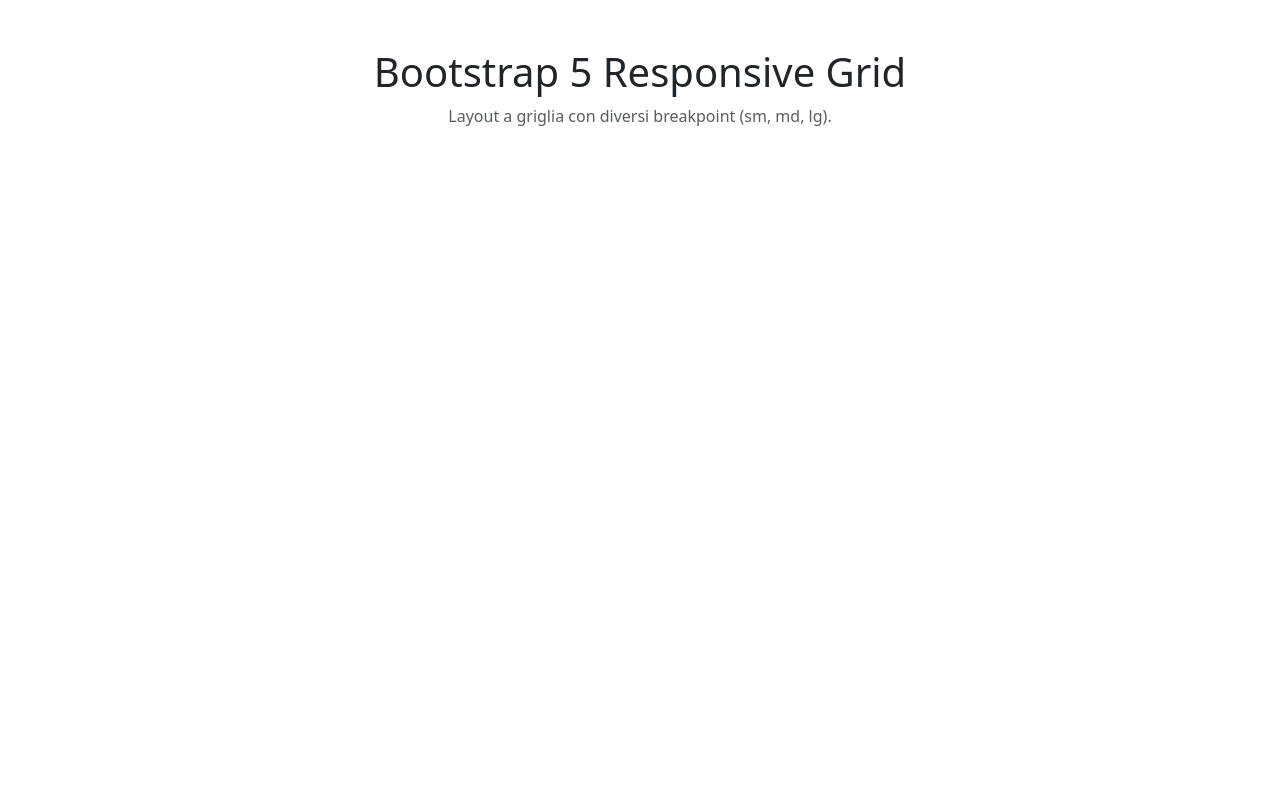
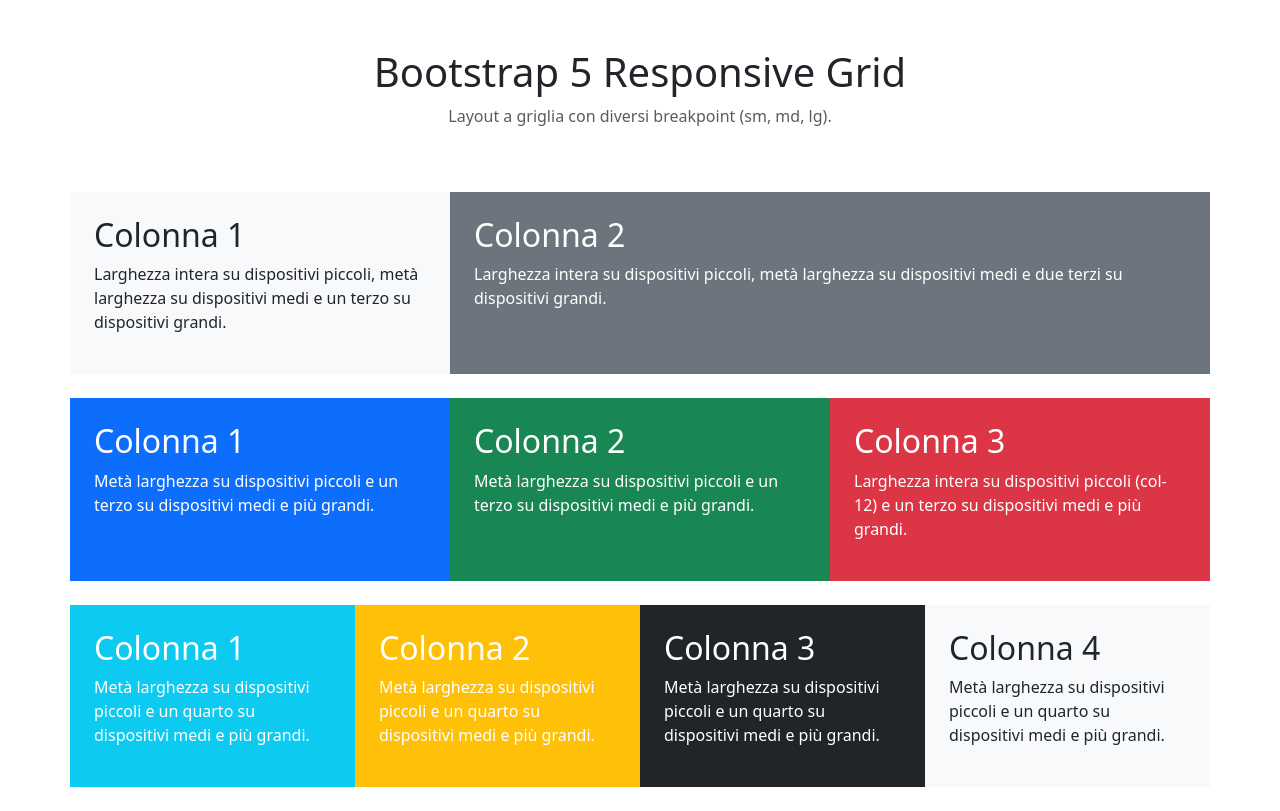
Before and after one commit to erikaCutugno/htmlcss-bootstrap-layout, a plain HTML site: page index.html in a window 1280 px wide. Drawn offline with nearby package versions, Linux system fonts and the light colour scheme.

Commit message:
feat: main

```diff
--- a/index.html
+++ b/index.html
@@ -11,6 +11,50 @@
             <h1>Bootstrap 5 Responsive Grid</h1>
             <p class="fw-lighter text-body-secondary">Layout a griglia con diversi breakpoint (sm, md, lg).</p>
         </header>
+        <main class="container">
+            <div class="row">
+                <div class="col-md-6 col-lg-4 bg-light p-4">
+                    <h2>Colonna 1</h2>
+                    <p>Larghezza intera su dispositivi piccoli, metà larghezza su dispositivi medi e un terzo su dispositivi grandi.</p>
+                </div>
+                <div class="col-md-6 col-lg-8 bg-secondary text-white p-4">
+                    <h2>Colonna 2</h2>
+                    <p>Larghezza intera su dispositivi piccoli, metà larghezza su dispositivi medi e due terzi su dispositivi grandi.</p>
+                </div>
+            </div>
+            <div class="row my-4">
+                <div class="col col-md-4 bg-primary text-white p-4">
+                    <h2>Colonna 1</h2>
+                    <p>Metà larghezza su dispositivi piccoli e un terzo su dispositivi medi e più grandi.</p>
+                </div>
+                <div class="col col-md-4 bg-success text-white p-4">
+                    <h2>Colonna 2</h2>
+                    <p>Metà larghezza su dispositivi piccoli e un terzo su dispositivi medi e più grandi.</p>
+                </div>
+                <div class="col-12 col-md-4 bg-danger text-white p-4">
+                    <h2>Colonna 3</h2>
+                    <p>Larghezza intera su dispositivi piccoli (col-12) e un terzo su dispositivi medi e più grandi.</p>
+                </div>
+            </div>
+            <div class="row mb-4">
+                <div class="col-6 col-md-3 bg-info text-white p-4">
+                    <h2>Colonna 1</h2>
+                    <p>Metà larghezza su dispositivi piccoli e un quarto su dispositivi medi e più grandi.</p>
+                </div>
+                <div class="col-6 col-md-3 bg-warning text-white p-4">
+                    <h2>Colonna 2</h2>
+                    <p>Metà larghezza su dispositivi piccoli e un quarto su dispositivi medi e più grandi.</p>
+                </div>
+                <div class="col-6 col-md-3 bg-dark text-white p-4">
+                    <h2>Colonna 3</h2>
+                    <p>Metà larghezza su dispositivi piccoli e un quarto su dispositivi medi e più grandi.</p>
+                </div>
+                <div class="col-6 col-md-3 bg-light p-4">
+                    <h2>Colonna 4</h2>
+                    <p>Metà larghezza su dispositivi piccoli e un quarto su dispositivi medi e più grandi.</p>
+                </div>
+            </div>
+        </main>
         <script src="https://cdn.jsdelivr.net/npm/bootstrap@5.3.3/dist/js/bootstrap.bundle.min.js" integrity="sha384-YvpcrYf0tY3lHB60NNkmXc5s9fDVZLESaAA55NDzOxhy9GkcIdslK1eN7N6jIeHz" crossorigin="anonymous"></script>
     </body>
 </html>
```
